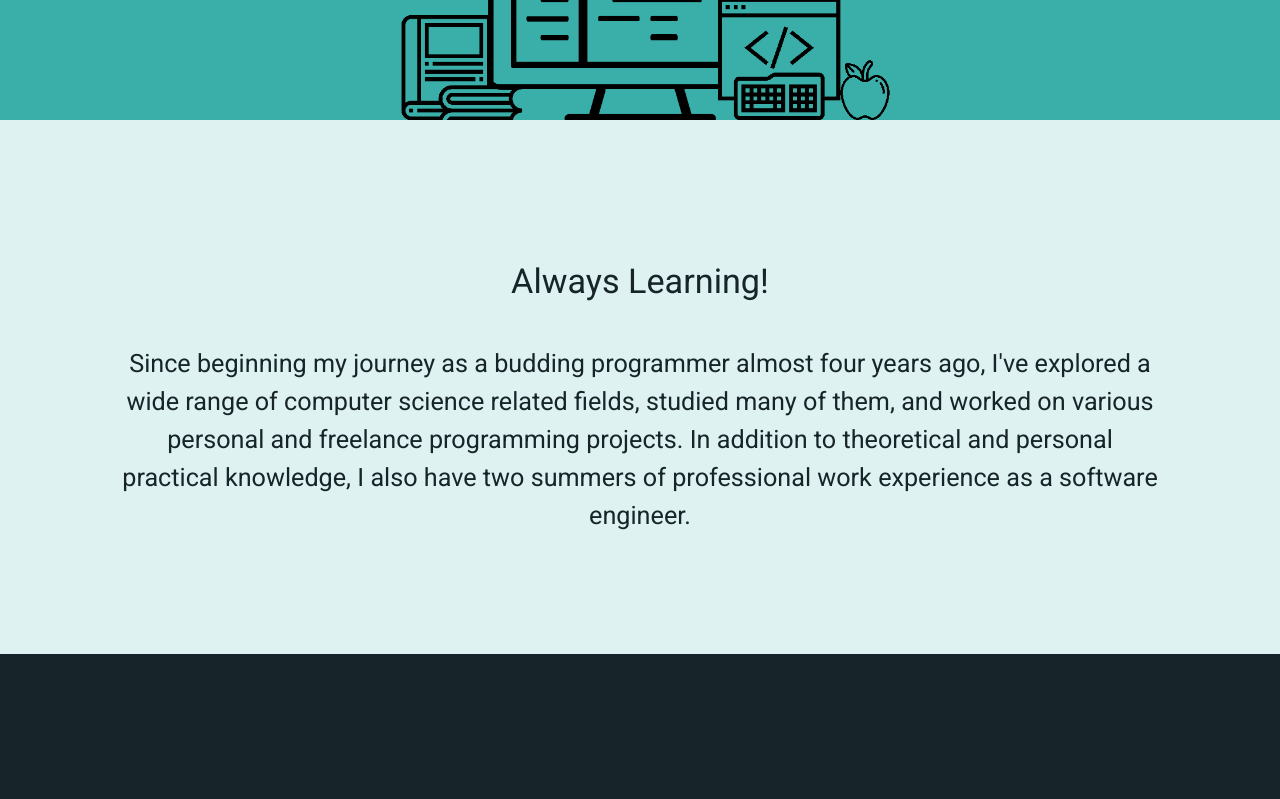
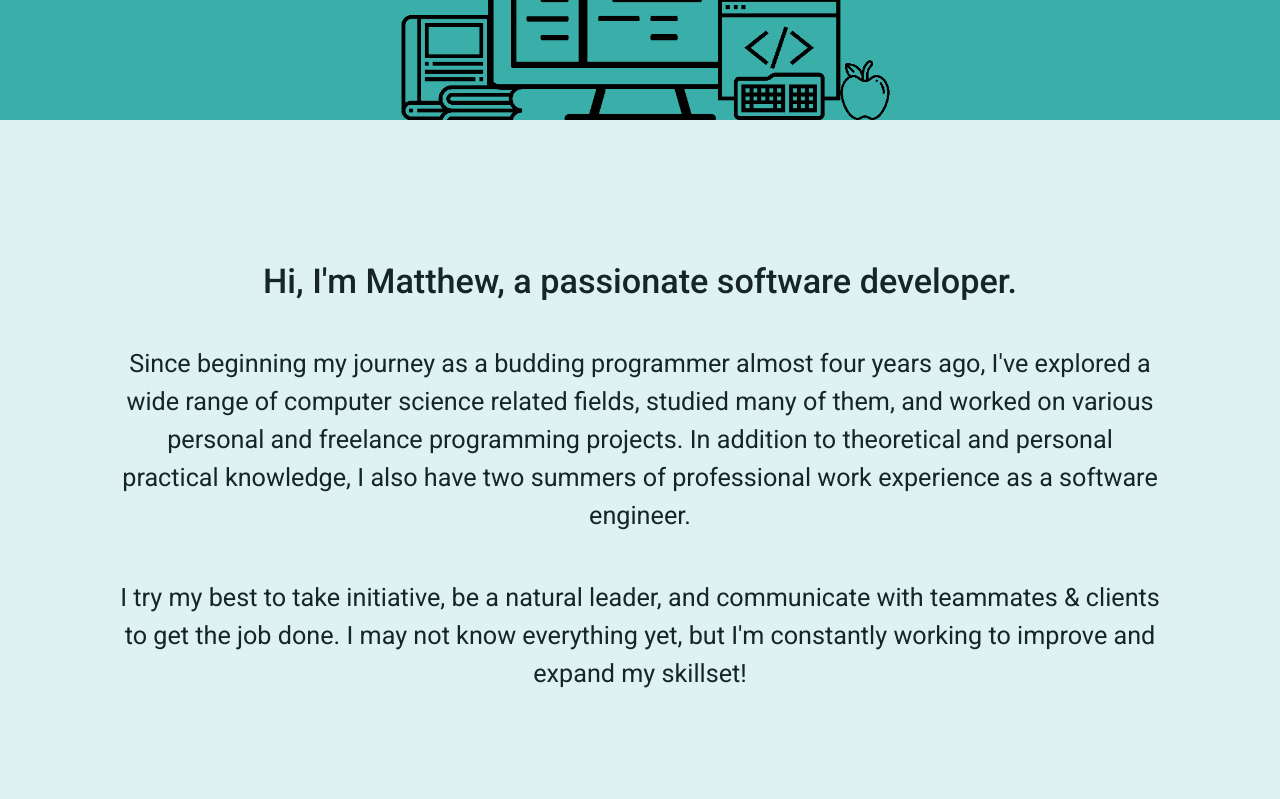
Before and after one commit to matthew-plusprogramming/matthewlin.dev, a React (Create React App) app: page / in a window 1280 px wide. Shown: the part 680-1479 px from the top of the page. Built offline with nearby package versions, Linux system fonts and the light colour scheme.

Commit message:
Changed "Always Learning" section to an about me section

```diff
--- a/src/Portfolio.js
+++ b/src/Portfolio.js
@@ -44,11 +44,13 @@ const Portfolio = () => {
             <img id="hero" src={hero} alt="" />
           </div>
         </div>
-        <div id="always-learning-section" className="invert-colors">
+        <div id="about-me-section" className="invert-colors">
           <div className="flex-row center">
-            <h4 className="large-bottom-margin">Always Learning!</h4>
+            <h4 className="large-bottom-margin medium-text">
+              Hi, I'm Matthew, a passionate software developer.
+            </h4>
           </div>
-          <div className="flex-row center">
+          <div className="flex-row center large-bottom-margin">
             <p className="flow-text">
               Since beginning my journey as a budding programmer almost four
               years ago, I've explored a wide range of computer science related
@@ -56,6 +58,14 @@ const Portfolio = () => {
               freelance programming projects. In addition to theoretical and
               personal practical knowledge, I also have two summers of
               professional work experience as a software engineer.
+            </p>
+          </div>
+          <div className="flex-row center large-bottom-margin">
+            <p className="flow-text">
+              I try my best to take initiative, be a natural leader, and
+              communicate with teammates & clients to get the job done. I may
+              not know everything yet, but I'm constantly working to improve and
+              expand my skillset!
             </p>
           </div>
         </div>
--- a/src/styles/portfolio.scss
+++ b/src/styles/portfolio.scss
@@ -33,7 +33,7 @@
     }
   }
 }
-#always-learning-section {
+#about-me-section {
   // Padding for the always learning section
   padding: 8rem 8rem;
   @media #{$medium-and-down} {
```
